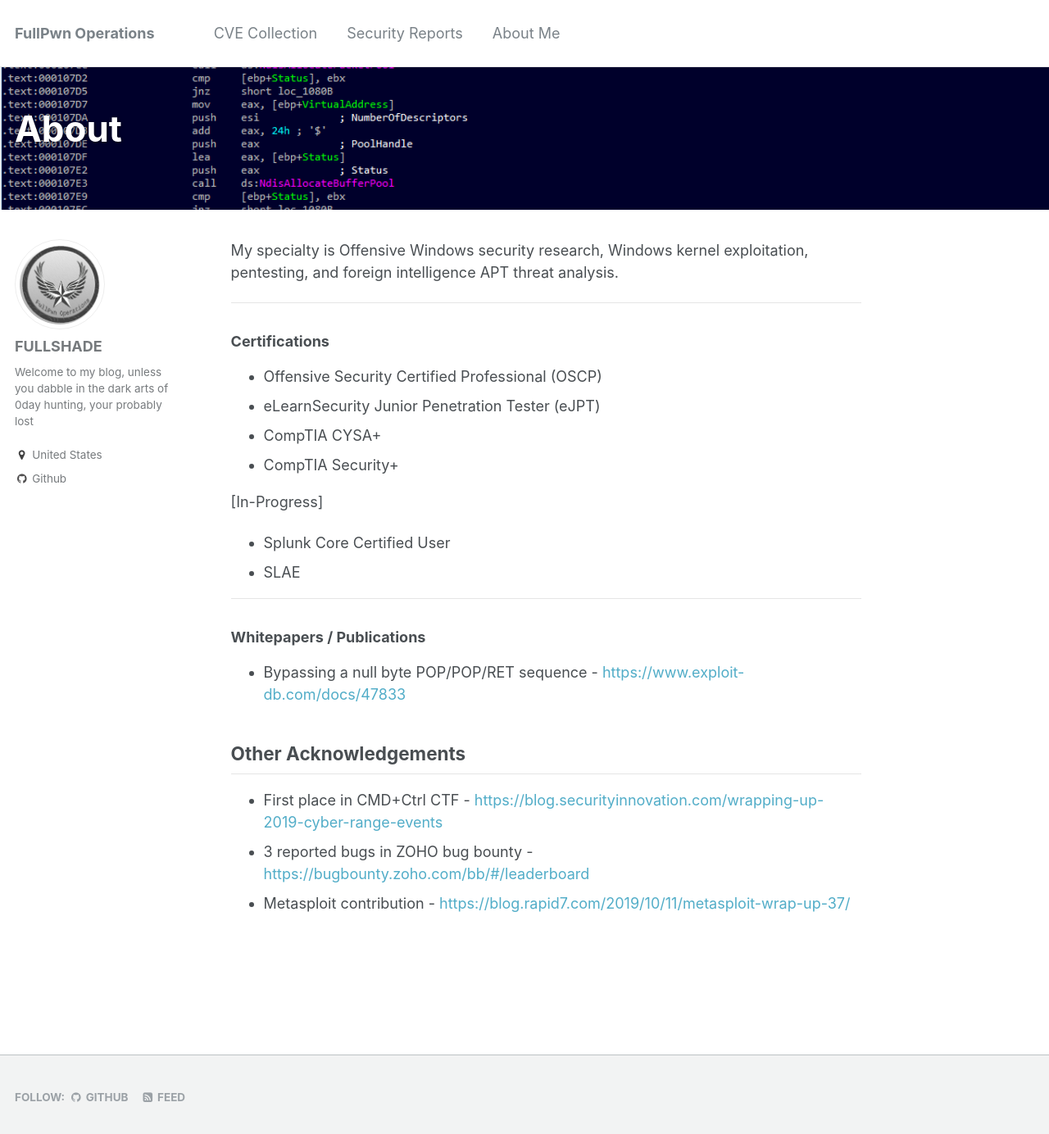
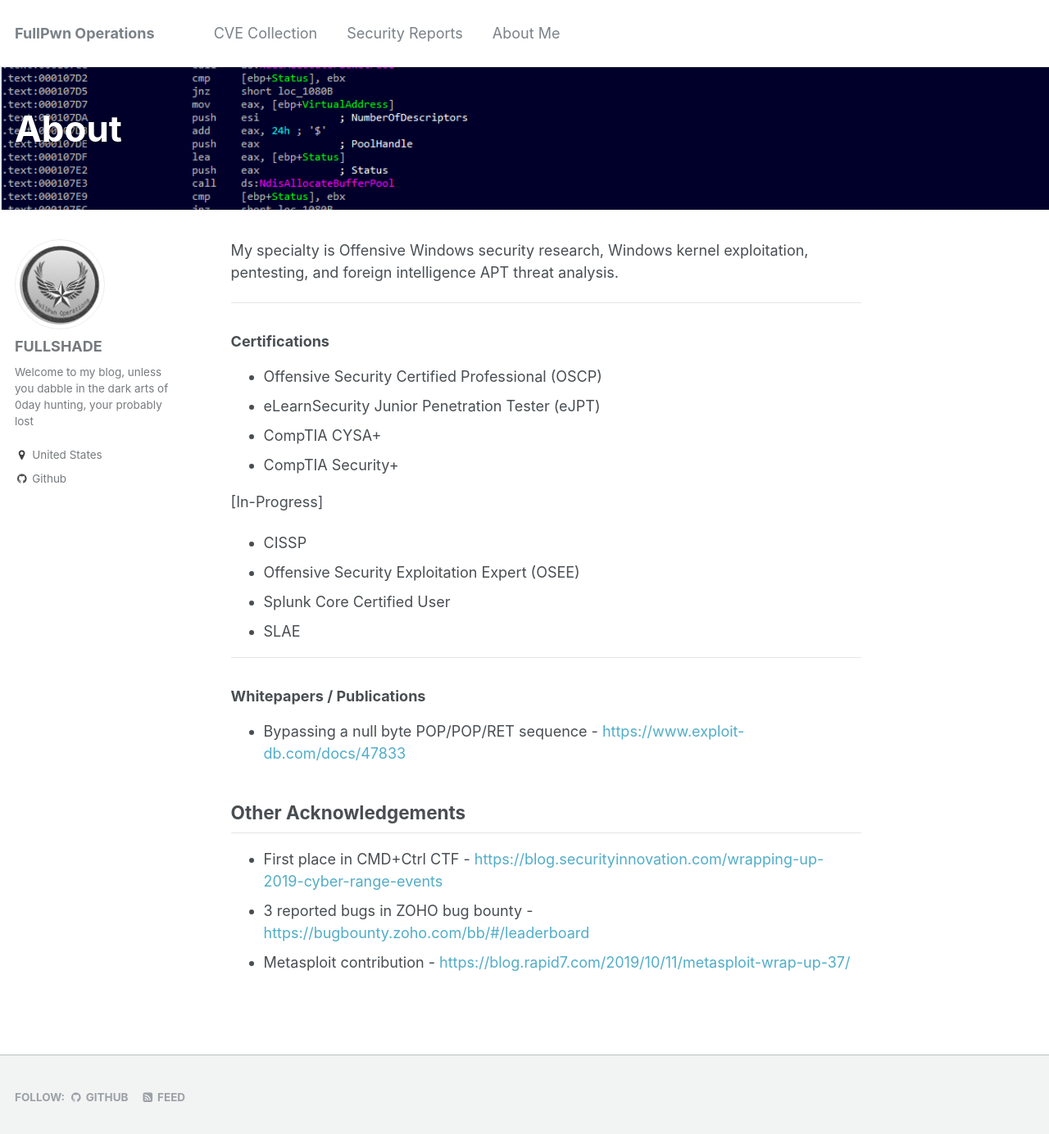
Before and after one commit to asdyxcyxc/FULLSHADE.github.io, a Jekyll site: the page built from _pages/about.md, in a window 1280 px wide and 1397 px high. Shown: the top 1384 px of the window at 82% size. Built offline with Jekyll 4.4.1, drawn with Linux system fonts in a browser that asks for light colours.

Commit message:
Update about.md

```diff
--- a/_pages/about.md
+++ b/_pages/about.md
@@ -20,6 +20,8 @@
 
 [In-Progress]
 
+- CISSP
+- Offensive Security Exploitation Expert (OSEE)
 - Splunk Core Certified User
 - SLAE
 
```
